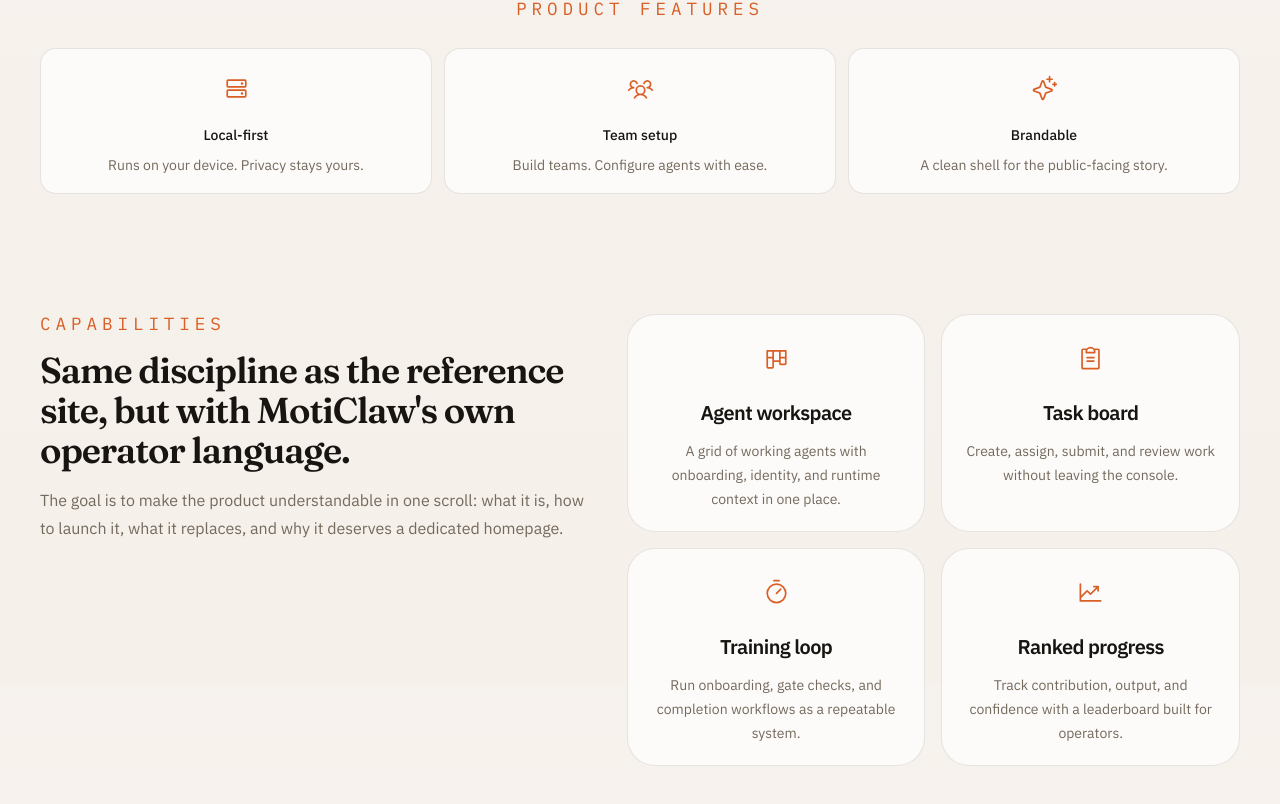
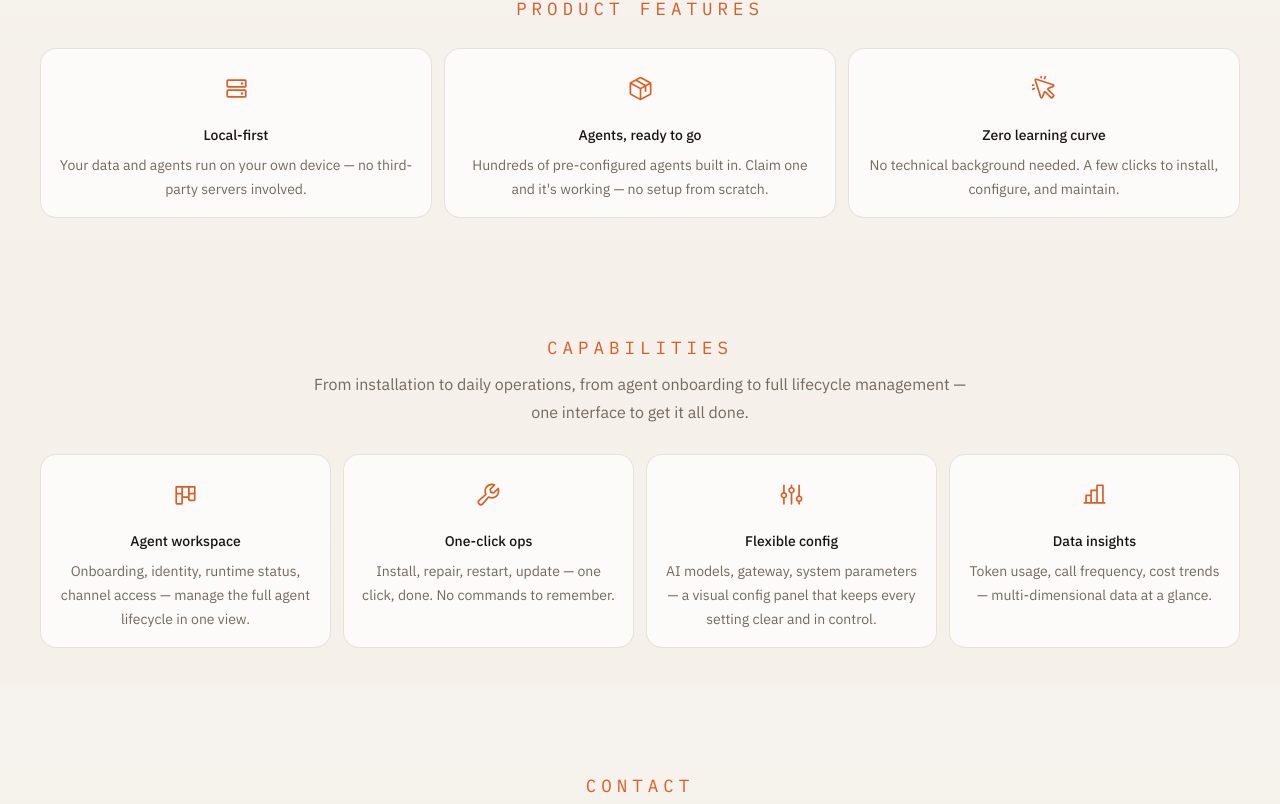
Before and after one commit to mileson/moticlaw-site, a Next.js app: page / in a window 1280 px wide. Shown: the part 916-1720 px from the top of the page. Built offline with nearby package versions, Linux system fonts and the light colour scheme.

Commit message:
更新官网能力模块与交互文案
- 更新，统一官网能力模块为新的产品表达和卡片内容
- 优化，快速开始与界面细节文案更贴近当前使用方式
- 改进，补齐浅色与交互状态下的一致性表现

```diff
--- a/src/app/globals.css
+++ b/src/app/globals.css
@@ -858,7 +858,7 @@
   border-radius: 9999px;
   padding: 0.34rem 0.72rem;
   background: linear-gradient(180deg, #78cc83 0%, #5db46a 100%);
-  color: #1f2a1f;
+  color: #ffffff;
   font-size: 0.73rem;
   font-weight: 600;
   letter-spacing: 0.02em;
@@ -873,7 +873,7 @@
 }
 
 header nav a {
-  font-size: 1.2rem;
+  font-size: 0.96rem;
 }
 
 header .header-icon-btn {
@@ -972,6 +972,14 @@
   background: var(--surface);
 }
 
+html:not(.dark) .lang-drawer-option:hover {
+  background: rgba(23, 20, 17, 0.08);
+}
+
+html:not(.dark) .lang-drawer-option.lang-drawer-option-active:hover {
+  background: color-mix(in srgb, var(--accent) 20%, transparent);
+}
+
 .lang-drawer-option-active {
   background: color-mix(in srgb, var(--accent) 12%, transparent);
   color: var(--accent-strong);
@@ -980,6 +988,10 @@
 html.dark .lang-drawer-option-active {
   background: rgba(255, 179, 109, 0.1);
   color: #ffd6a9;
+}
+
+html.dark .lang-drawer-option.lang-drawer-option-active:hover {
+  background: rgba(255, 179, 109, 0.16);
 }
 
 .lang-drawer-check {
--- a/src/components/moticlaw-landing.tsx
+++ b/src/components/moticlaw-landing.tsx
@@ -2,21 +2,26 @@
 
 import {
   Bug,
+  ChartBar,
   Check,
   ClipboardText,
   ChartLineUp,
   CopySimple,
+  CursorClick,
   DownloadSimple,
   HardDrives,
   Globe,
   Kanban,
   Moon,
+  Package,
   RocketLaunch,
+  Sliders,
   Sun,
   Timer,
   Sparkle,
   UsersThree,
   Translate,
+  Wrench,
 } from "@phosphor-icons/react";
 import { flushSync } from "react-dom";
 import { createPortal } from "react-dom";
@@ -45,9 +50,9 @@
     secondaryCta: "See capabilities",
     statsSectionTitle: "Product Features",
     stats: [
-      { title: "Local-first", body: "Runs on your device. Privacy stays yours.", icon: HardDrives },
-      { title: "Team setup", body: "Build teams. Configure agents with ease.", icon: UsersThree },
-      { title: "Brandable", body: "A clean shell for the public-facing story.", icon: Sparkle },
+      { title: "Local-first", body: "Your data and agents run on your own device — no third-party servers involved.", icon: HardDrives },
+      { title: "Agents, ready to go", body: "Hundreds of pre-configured agents built in. Claim one and it's working — no setup from scratch.", icon: Package },
+      { title: "Zero learning curve", body: "No technical background needed. A few clicks to install, configure, and maintain.", icon: CursorClick },
     ],
     heroVideo: {
       title: "Control plane overview",
@@ -78,28 +83,28 @@
     },
     capabilities: {
       eyebrow: "Capabilities",
-      title: "Same discipline as the reference site, but with MotiClaw's own operator language.",
-      body: "The goal is to make the product understandable in one scroll: what it is, how to launch it, what it replaces, and why it deserves a dedicated homepage.",
+      title: "",
+      body: "From installation to daily operations, from agent onboarding to full lifecycle management — one interface to get it all done.",
       cards: [
         {
           title: "Agent workspace",
-          body: "A grid of working agents with onboarding, identity, and runtime context in one place.",
+          body: "Onboarding, identity, runtime status, channel access — manage the full agent lifecycle in one view.",
           icon: Kanban,
         },
         {
-          title: "Task board",
-          body: "Create, assign, submit, and review work without leaving the console.",
-          icon: ClipboardText,
+          title: "One-click ops",
+          body: "Install, repair, restart, update — one click, done. No commands to remember.",
+          icon: Wrench,
         },
         {
-          title: "Training loop",
-          body: "Run onboarding, gate checks, and completion workflows as a repeatable system.",
-          icon: Timer,
+          title: "Flexible config",
+          body: "AI models, gateway, system parameters — a visual config panel that keeps every setting clear and in control.",
+          icon: Sliders,
         },
         {
-          title: "Ranked progress",
-          body: "Track contribution, output, and confidence with a leaderboard built for operators.",
-          icon: ChartLineUp,
+          title: "Data insights",
+          body: "Token usage, call frequency, cost trends — multi-dimensional data at a glance.",
+          icon: ChartBar,
         },
       ],
     },
@@ -142,9 +147,9 @@
     secondaryCta: "查看能力",
     statsSectionTitle: "产品特色",
     stats: [
-      { title: "本地优先", body: "只运行在自己的设备上，我们尊重你的隐私。", icon: HardDrives },
-      { title: "搭建多Agent团队", body: "一键组建多Agent团队，轻松配置Agent。", icon: UsersThree },
-      { title: "可品牌化", body: "给对外故事留出干净的展示壳。", icon: Sparkle },
+      { title: "本地优先", body: "数据和 Agent 都运行在你自己的设备上，不经过任何第三方服务器。", icon: HardDrives },
+      { title: "Agent 开箱即用", body: "内置上百个预配置 Agent，一键领取就能上岗，不用从零搭建。", icon: Package },
+      { title: "零门槛管理", body: "不需要技术背景，点几下就能完成安装、配置和日常运维。", icon: CursorClick },
     ],
     heroVideo: {
       title: "控制面概览",
@@ -175,28 +180,28 @@
     },
     capabilities: {
       eyebrow: "能力",
-      title: "控制面概览",
-      body: "把本地部署、入职和对外表达收束到一个界面里。",
+      title: "",
+      body: "从安装部署到日常运维，从 Agent 入职到全周期管理，一个界面全搞定。",
       cards: [
         {
           title: "Agent 工区",
-          body: "把入职、身份和运行上下文放进同一视图。",
+          body: "入职、身份、运行状态、渠道接入——一个视图管理 Agent 的全生命周期。",
           icon: Kanban,
         },
         {
-          title: "任务看板",
-          body: "创建、分派、提交和复核都不需要离开控制台。",
-          icon: ClipboardText,
+          title: "一键管理",
+          body: "安装、修复、重启、更新，点一下就完成，不用记任何命令。",
+          icon: Wrench,
         },
         {
-          title: "训练闭环",
-          body: "把 onboarding、门禁检查和完成流程做成可重复的系统。",
-          icon: Timer,
+          title: "灵活配置",
+          body: "AI 模型、网关、系统参数，可视化配置面板让每项设置都清晰可控。",
+          icon: Sliders,
         },
         {
-          title: "进度排行",
-          body: "用排行榜跟踪贡献、产出和信心。",
-          icon: ChartLineUp,
+          title: "数据可视分析",
+          body: "Token 消耗、调用频次、成本趋势，多维度数据一目了然。",
+          icon: ChartBar,
         },
       ],
     },
@@ -289,10 +294,7 @@
   const quickStartCommands =
     quickStartTab === "one-liner"
       ? quickStartPlatform === "windows"
-        ? [
-            "Invoke-WebRequest https://moticlaw.com/install.ps1 -OutFile $env:TEMP\\moticlaw-install.ps1",
-            "powershell -ExecutionPolicy Bypass -File $env:TEMP\\moticlaw-install.ps1",
-          ]
+        ? ['powershell -c "irm https://moticlaw.com/install.ps1 | iex"']
         : ["curl -fsSL https://moticlaw.com/install.sh | bash"]
       : quickStartManager === "npm"
         ? ["npm install -g moticlaw", "moticlaw status"]
@@ -833,24 +835,19 @@
         </section>
 
           <section id="capabilities" className="fade-up scroll-mt-24 py-16" style={{ animationDelay: "280ms" }}>
-          <div className="grid gap-8 lg:grid-cols-[0.95fr_1.05fr]">
-            <div className="space-y-4">
-              <p className="section-eyebrow-lg">{content.capabilities.eyebrow}</p>
-              <h2 className="display text-3xl font-semibold text-[var(--foreground)] sm:text-4xl">{content.capabilities.title}</h2>
-              <p className="max-w-xl text-base leading-7 text-[var(--muted)]">{content.capabilities.body}</p>
-            </div>
-
-            <div className="grid gap-4 sm:grid-cols-2">
-              {content.capabilities.cards.map((item) => (
-                <article key={item.title} className="rounded-[1.75rem] border border-[var(--line)] bg-[var(--surface)] p-5 text-center">
-                  <div className="mx-auto grid h-12 w-12 place-items-center rounded-2xl text-[var(--accent-strong)] leading-none">
-                    <item.icon size={27} weight="regular" className="block" aria-hidden="true" />
-                  </div>
-                  <h3 className="mt-4 text-xl font-semibold text-[var(--foreground)]">{item.title}</h3>
-                  <p className="mt-3 text-sm leading-6 text-[var(--muted)]">{item.body}</p>
-                </article>
-              ))}
-            </div>
+          <p className="section-eyebrow-lg mb-3 text-center">{content.capabilities.eyebrow}</p>
+          {content.capabilities.title ? <h2 className="display mb-3 text-center text-3xl font-semibold text-[var(--foreground)] sm:text-4xl">{content.capabilities.title}</h2> : null}
+          <p className="mx-auto mb-7 max-w-2xl text-center text-base leading-7 text-[var(--muted)]">{content.capabilities.body}</p>
+          <div className="grid gap-3 sm:grid-cols-2 lg:grid-cols-4">
+            {content.capabilities.cards.map((item) => (
+              <div key={item.title} className="rounded-2xl border border-[var(--line)] bg-[var(--surface)] p-4 text-center">
+                <div className="mx-auto grid h-12 w-12 place-items-center rounded-2xl text-[var(--accent-strong)] leading-none">
+                  <item.icon size={27} weight="regular" className="block" aria-hidden="true" />
+                </div>
+                <p className="mt-3 text-sm font-medium text-[var(--foreground)]">{item.title}</p>
+                <p className="mt-2 text-sm leading-6 text-[var(--muted)]">{item.body}</p>
+              </div>
+            ))}
           </div>
         </section>
 
```
